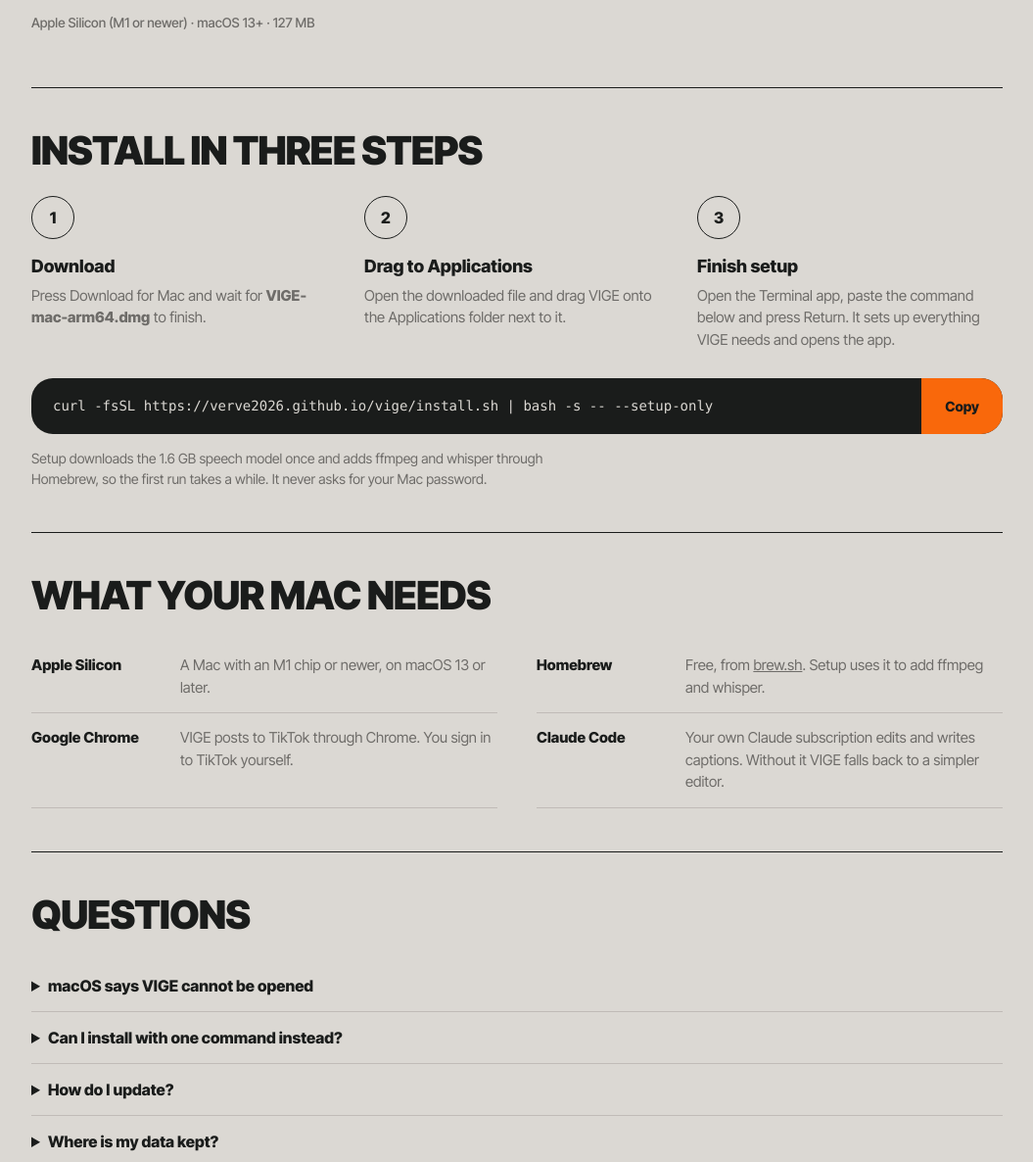
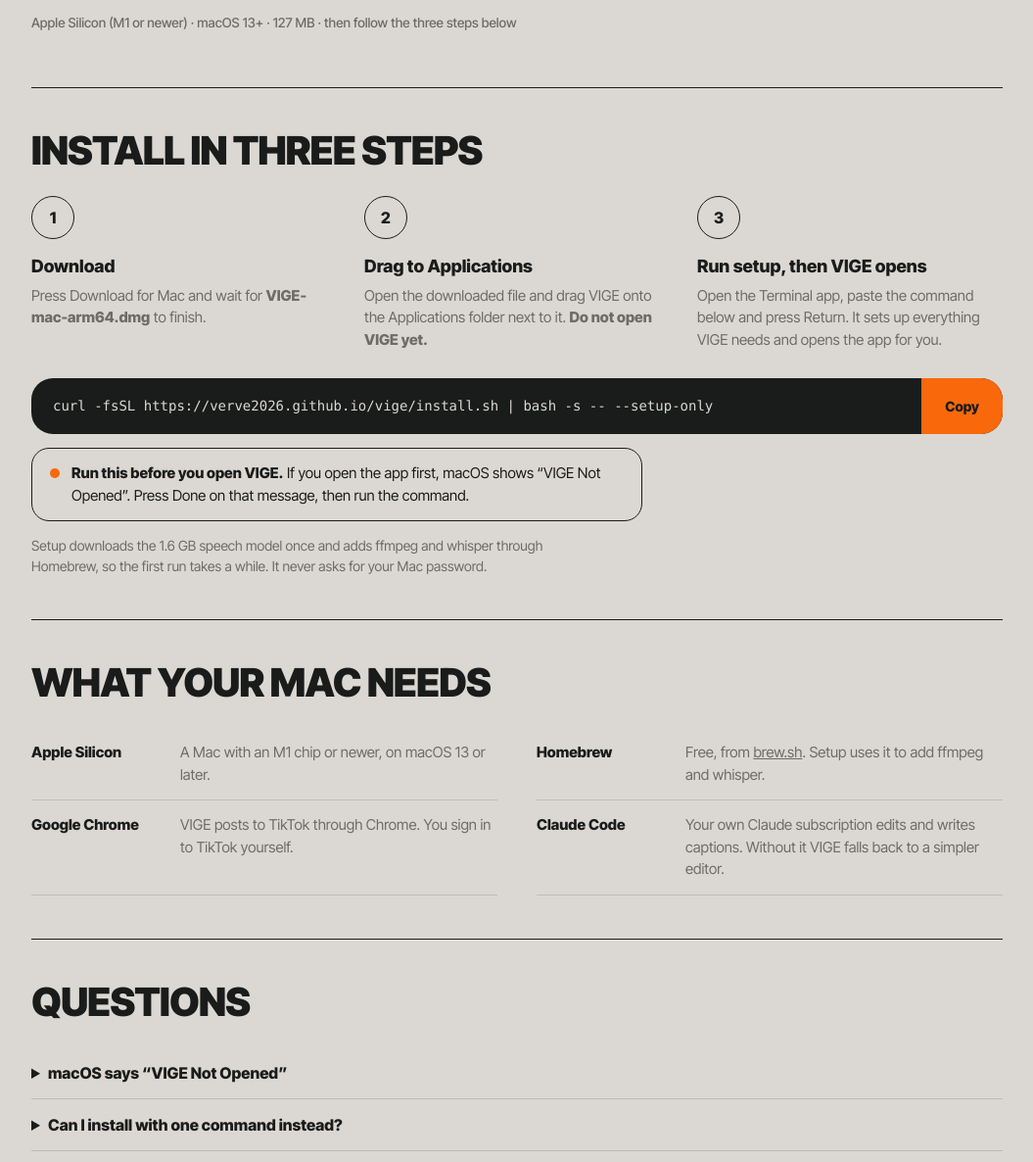
Before and after one commit to verve2026/vige, a plain HTML site: page index.html in a window 1280 px wide. Shown: the part 728-1914 px from the top of the page at 98% size, without its empty margins (112-1167 px from the left). Drawn offline with Linux system fonts and the light colour scheme.

Commit message:
Tell people to run setup before opening VIGE
Co-Authored-By: Claude Fable 5.2 <noreply@anthropic.com>

```diff
--- a/index.html
+++ b/index.html
@@ -51,6 +51,8 @@ h2 { margin:0 0 26px; font-weight:900; font-size:clamp(26px,3.6vw,40px); letter-
 .cmd code { flex:1; min-width:0; padding:18px 22px; font:500 14px/1.5 ui-monospace,SFMono-Regular,Menlo,monospace; overflow-x:auto; white-space:nowrap; }
 .copy { flex:none; border:0; background:var(--orange); color:var(--ink); font:800 14px var(--font); padding:0 24px; cursor:pointer; }
 .copy:hover { background:var(--ground); }
+.warn { margin:14px 0 0; display:flex; gap:12px; align-items:flex-start; border:1px solid var(--ink); border-radius:18px; padding:14px 18px; font-size:15px; max-width:72ch; }
+.wdot { width:10px; height:10px; border-radius:50%; background:var(--orange); flex:none; margin-top:6px; }
 .note { margin:14px 0 0; font-size:14px; color:var(--mute); max-width:70ch; }
 
 .needs { display:grid; grid-template-columns:repeat(2,minmax(0,1fr)); gap:0 40px; margin:0; padding:0; list-style:none; }
@@ -91,7 +93,7 @@ footer { border-top:1px solid var(--ink); padding:22px 0 40px; font-size:13px; c
             <span class="dot"><svg viewBox="0 0 20 20" fill="none" aria-hidden="true"><path d="M10 3v10m0 0 4-4m-4 4-4-4M4 17h12" stroke="#1A1C1B" stroke-width="2.2" stroke-linecap="round" stroke-linejoin="round"/></svg></span>
             Download for Mac
           </a>
-          <span class="meta">Apple Silicon (M1 or newer) · macOS 13+ · 127 MB</span>
+          <span class="meta">Apple Silicon (M1 or newer) · macOS 13+ · 127 MB · then follow the three steps below</span>
         </div>
       </div>
       <div class="disc" aria-hidden="true">
@@ -103,13 +105,14 @@ footer { border-top:1px solid var(--ink); padding:22px 0 40px; font-size:13px; c
       <h2>Install in three steps</h2>
       <ol class="steps">
         <li><div class="num">1</div><h3>Download</h3><p>Press Download for Mac and wait for <b>VIGE-mac-arm64.dmg</b> to finish.</p></li>
-        <li><div class="num">2</div><h3>Drag to Applications</h3><p>Open the downloaded file and drag VIGE onto the Applications folder next to it.</p></li>
-        <li><div class="num">3</div><h3>Finish setup</h3><p>Open the Terminal app, paste the command below and press Return. It sets up everything VIGE needs and opens the app.</p></li>
+        <li><div class="num">2</div><h3>Drag to Applications</h3><p>Open the downloaded file and drag VIGE onto the Applications folder next to it. <b>Do not open VIGE yet.</b></p></li>
+        <li><div class="num">3</div><h3>Run setup, then VIGE opens</h3><p>Open the Terminal app, paste the command below and press Return. It sets up everything VIGE needs and opens the app for you.</p></li>
       </ol>
       <div class="cmd">
         <code id="cmd">curl -fsSL https://verve2026.github.io/vige/install.sh | bash -s -- --setup-only</code>
         <button class="copy" id="copy" type="button">Copy</button>
       </div>
+      <p class="warn"><span class="wdot" aria-hidden="true"></span><span><b>Run this before you open VIGE.</b> If you open the app first, macOS shows “VIGE Not Opened”. Press Done on that message, then run the command.</span></p>
       <p class="note">Setup downloads the 1.6 GB speech model once and adds ffmpeg and whisper through Homebrew, so the first run takes a while. It never asks for your Mac password.</p>
     </section>
 
@@ -126,8 +129,8 @@ footer { border-top:1px solid var(--ink); padding:22px 0 40px; font-size:13px; c
     <section>
       <h2>Questions</h2>
       <details>
-        <summary>macOS says VIGE cannot be opened</summary>
-        <p>That happens when step 3 was skipped. Run the command in step 3, or open System Settings, go to Privacy &amp; Security, scroll down and press Open Anyway next to VIGE.</p>
+        <summary>macOS says “VIGE Not Opened”</summary>
+        <p>That happens when VIGE is opened before step 3. Press Done, then run the command in step 3; it clears the block and opens the app. Without Terminal: open System Settings, go to Privacy &amp; Security, scroll down and press Open Anyway next to VIGE. That only opens the app, so you still need step 3 before you can create videos.</p>
       </details>
       <details>
         <summary>Can I install with one command instead?</summary>
```
